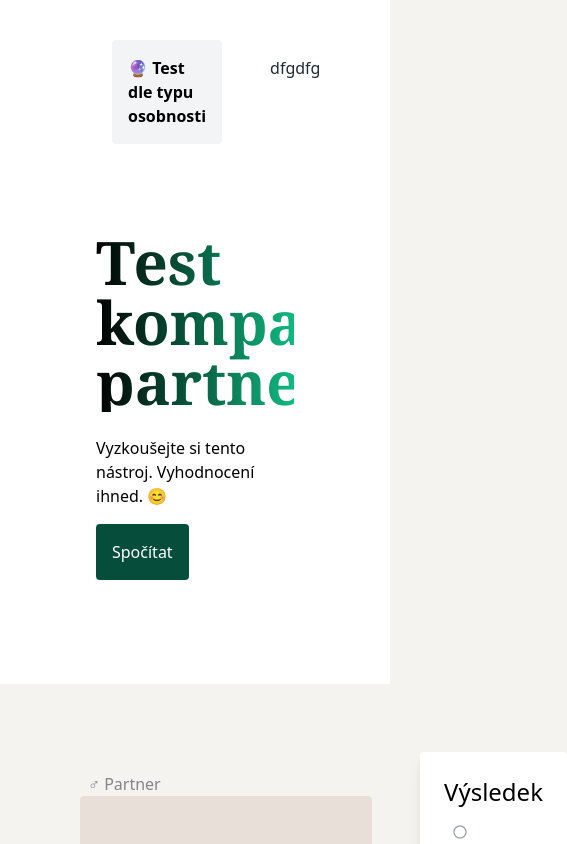
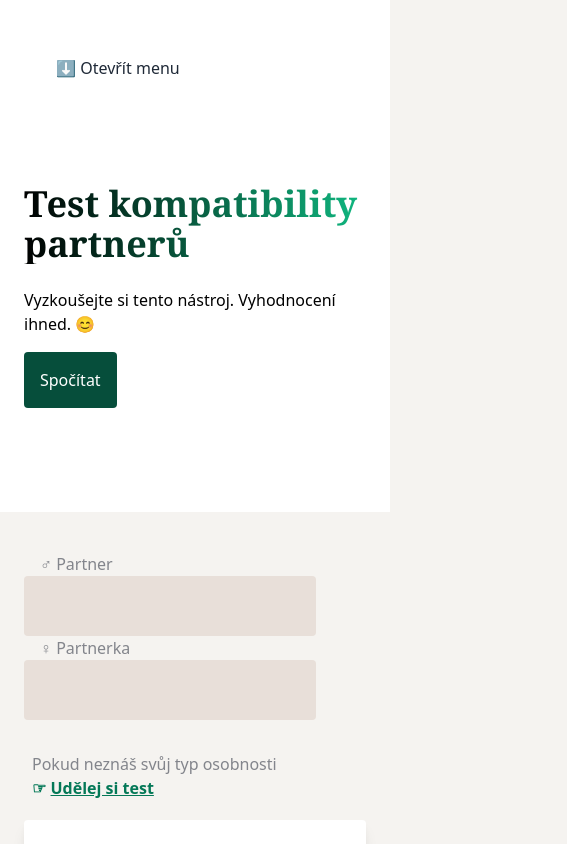
Before and after one commit to vojtacina/test, a Next.js app: page /vypocet in a window 390 px wide. Shown: the top 844 px of the page, 567 px wide, since content can reach past the window. Built offline with nearby package versions, Linux system fonts and the light colour scheme.

Commit message:
optimalization for mobile phone

```diff
--- a/components/Form.js
+++ b/components/Form.js
@@ -11,14 +11,14 @@ const Form = () => {
 
     return (
 
-        <div className="w-100 p-2 flex">
+        <div className="w-100 block md:flex content-center">
 
-            <div className="m-10 flex-1">
+            <div className="m-0 sm:m-2 md:m-10 flex-1 ">
                 <label name="first" className="w-100 mx-4 text-gray-900 text-opacity-50">♂︎ Partner
-                    <input name="first" maxLength="4" type="text" onChange={event => setFirst(event.target.value.toUpperCase())} value={first} className="focus:bg-opacity-5 focus:outline-none outline-none tracking-widest mx-2 p-4 w-100 block bg-yellow-900 bg-opacity-10 rounded text-lg text-black duration-150 focus:shadow-lg"></input>
+                    <input name="first" maxLength="4" type="text" onChange={event => setFirst(event.target.value.toUpperCase())} value={first} className="focus:bg-opacity-5 focus:outline-none outline-none tracking-widest p-4 w-100 block bg-yellow-900 bg-opacity-10 rounded text-lg text-black duration-150 focus:shadow-lg"></input>
                 </label>
                 <label name="second" className="w-100 mx-0 text-gray-900 text-opacity-50">♀︎ Partnerka
-                    <input name="second" maxLength="4" type="text" onChange={event => setSecond(event.target.value.toUpperCase())} value={second} className="focus:bg-opacity-5 focus:outline-none outline-none tracking-widest mx-2 p-4 w-100 block bg-yellow-900 bg-opacity-10 rounded text-lg text-black duration-150 focus:shadow-lg"></input>
+                    <input name="second" maxLength="4" type="text" onChange={event => setSecond(event.target.value.toUpperCase())} value={second} className="focus:bg-opacity-5 focus:outline-none outline-none tracking-widest p-4 w-100 block bg-yellow-900 bg-opacity-10 rounded text-lg text-black duration-150 focus:shadow-lg"></input>
                 </label>
                 <div className="px-2 mt-8 text-gray-900 text-opacity-50">Pokud neznáš svůj typ osobnosti</div>
                 <Link href="https://www.16personalities.com/cs"><a className="px-2 text-green-700 font-bold" target="_blank"> ☞ <span className="underline">Udělej si test</span></a></Link>
--- a/components/Header.js
+++ b/components/Header.js
@@ -1,16 +1,33 @@
-const Item = ({title, active}) => {
+import React, { useEffect, useState } from "react";
+
+const Item = ({ title, active }) => {
     return (
-        <div className={"m-4 p-4 rounded "+ (active ? "bg-gray-100 text-black font-bold" : "bg-white hover:bg-gray-100 text-gray-800 ")} >
-                {title}
-            </div>
-    ) }
+        <div className={"m-4 p-4 rounded " + (active ? "bg-gray-100 text-black font-bold" : "bg-white hover:bg-gray-100 text-gray-800 ")} >
+            {title}
+        </div>
+    )
+}
 
 const Header = () => {
+
+    const [opened, setOpened] = useState(false)
+
     return (
-        <div className="justify-start bg-white px-24 py-6 flex flex-center ">
+        <div>
+            <div className="hidden md:flex justify-start bg-white px-6 md:px-24 py-6">
                 <Item title="🔮  Test dle typu osobnosti" active={true} />
-                <Item title="dfgdfg" active={false} />
+                <Item title="💎  Test dle hodnotového žebříčku" active={false} />
             </div>
-    ) }
+            {!opened ? <div className="block md:hidden justify-start bg-white px-6 md:px-24 py-6">
+                <a className="cursor-pointer" onClick={() => setOpened(!opened)}><Item title="⬇ Otevřít menu" active={false} /></a>
+            </div> : <div className="block md:hidden justify-start bg-white px-6 md:px-24 py-6">
+                    <a className="cursor-pointer"  onClick={() => setOpened(!opened)}><Item title="⬆ Zavřít menu" active={false} /></a>
+                    <Item title="🔮  Test dle typu osobnosti" active={true} />
+                    <Item title="💎  Test dle hodnotového žebříčku" active={false} />
+                </div>}
+
+        </div>
+    )
+}
 
 export default Header
--- a/components/Teaser.js
+++ b/components/Teaser.js
@@ -4,8 +4,8 @@ import { Link } from 'react-scroll'
 const Teaser = () => {
     return (
         <div className=" bg-white pb-16">
-                <div className="pb-6 pt-12 container mx-auto px-24">
-                    <h2 className="text-6xl font-bold font-serif text-primary bg-clip-text text-transparent bg-gradient-to-r from-black to-green-500 mb-4">Test kompatibility partnerů</h2>
+                <div className="pb-6 pt-12 container mx-auto px-6 md:px-24">
+                    <h2 className=" text-4xl md:text-6xl font-bold font-serif text-primary bg-clip-text text-transparent bg-gradient-to-r from-black to-green-500 mb-4">Test kompatibility partnerů</h2>
                     <p className="mt-6">Vyzkoušejte si tento nástroj. Vyhodnocení ihned. 😊</p>
                     <Link to="main" spy={true} smooth={true}><button className={"my-4 p-4 rounded bg-green-900 text-white"}>Spočítat</button></Link>
 
```
